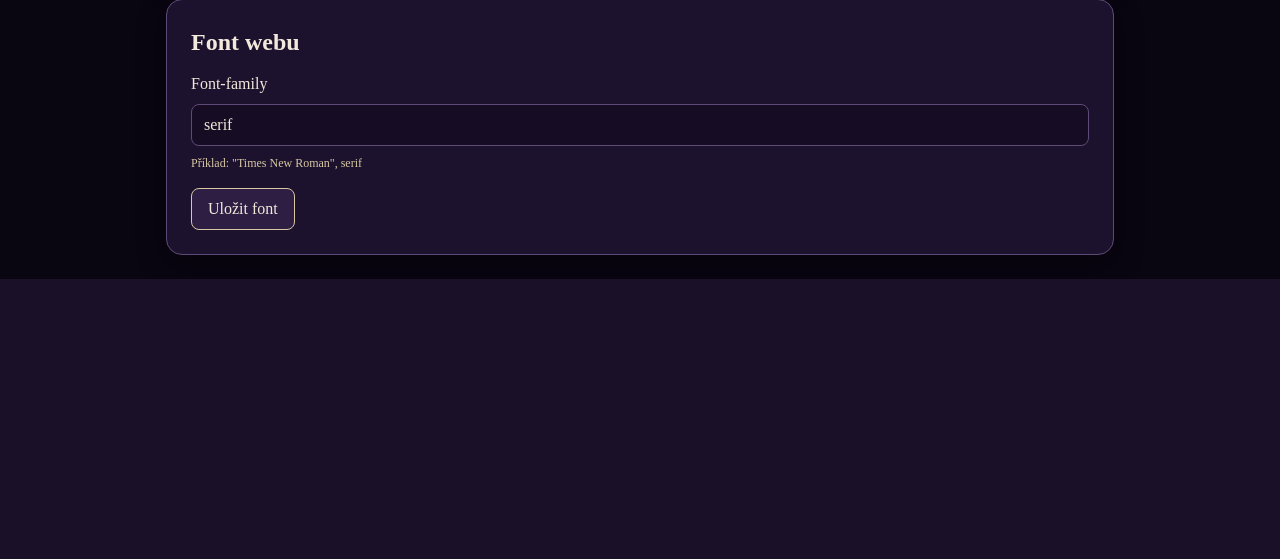
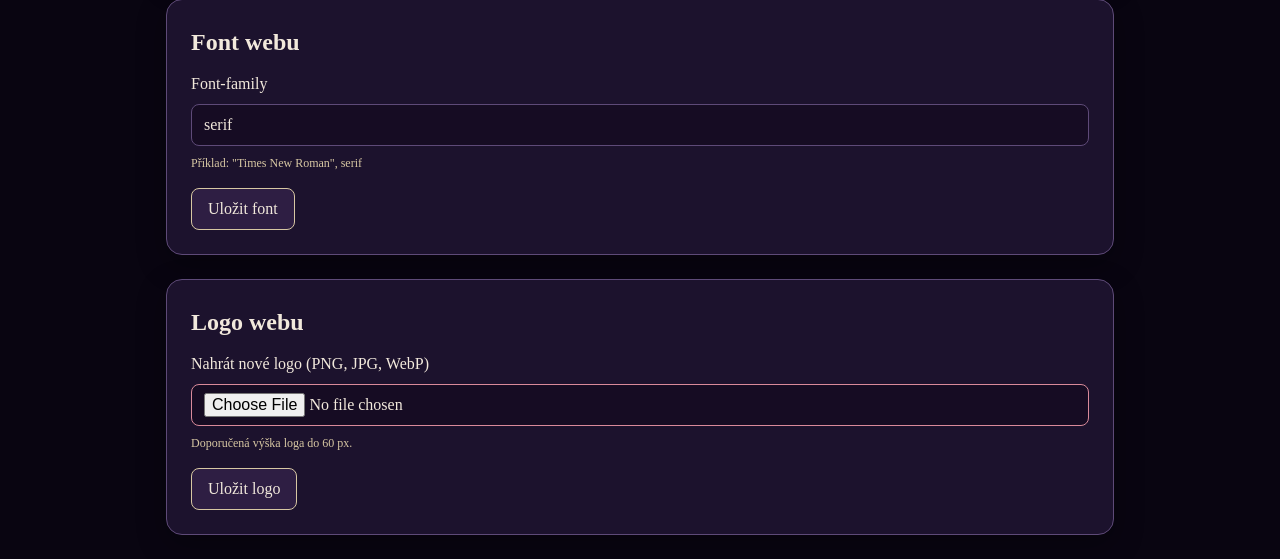
Before and after one commit to trefilmichal-prog/anet, a PHP site: page /admin/settings.php in a window 1280 px wide. Shown: the part 1580-2139 px from the top of the page. Before the commit the page ends 1859 px from the top, so only its background shows below. Run offline with PHP 8.4, Linux system fonts and the light colour scheme; the visitor is signed in with stand-in values (Sample User, id 1); some libraries are stand-ins or nearby versions.

Commit message:
Add site logo upload and header display

```diff
--- a/admin/admin.css
+++ b/admin/admin.css
@@ -158,6 +158,15 @@ a:focus-visible {
 .admin-help {
     color: var(--admin-color-text-muted);
     font-size: var(--admin-font-size-xs);
+}
+
+.admin-logo-preview {
+    max-height: 80px;
+    width: auto;
+    border-radius: var(--admin-radius-sm);
+    border: 1px solid var(--admin-color-border);
+    background: var(--admin-color-bg-elevated);
+    padding: var(--admin-space-1);
 }
 
 .admin-form input,
--- a/admin/settings.php
+++ b/admin/settings.php
@@ -2,6 +2,7 @@
 require_once __DIR__ . '/auth.php';
 require_once dirname(__DIR__) . '/includes/settings_repository.php';
 require_once dirname(__DIR__) . '/includes/festival_content.php';
+require_once dirname(__DIR__) . '/includes/upload.php';
 
 require_admin_login();
 
@@ -13,6 +14,8 @@ $menuMessage = '';
 $menuError = '';
 $fontMessage = '';
 $fontError = '';
+$logoMessage = '';
+$logoError = '';
 $menuDefaults = get_admin_menu_defaults();
 $festivalText = get_setting('festival_page_text', get_default_festival_page_text());
 $adminMenuEnabledValue = get_setting('admin_menu_bg_enabled', $menuDefaults['admin_menu_bg_enabled']);
@@ -20,6 +23,7 @@ $adminMenuEnabled = $adminMenuEnabledValue === '1';
 $adminMenuColor = get_setting('admin_menu_bg_color', $menuDefaults['admin_menu_bg_color']);
 $adminMenuOpacity = get_setting('admin_menu_bg_opacity', $menuDefaults['admin_menu_bg_opacity']);
 $siteFontFamily = get_setting('site_font_family', get_site_font_family_default());
+$siteLogoPath = get_setting('site_logo_path', '');
 
 try {
     $db = get_db();
@@ -95,6 +99,16 @@ try {
                 $siteFontFamily = $siteFontFamilyNormalized;
                 $fontMessage = $siteFontFamilyInput === '' ? 'Font byl obnoven na výchozí hodnotu.' : 'Font byl úspěšně uložen.';
             }
+        } elseif ($action === 'save_site_logo') {
+            $uploadedLogo = handle_image_upload('site_logo_file', 'logo');
+
+            if ($uploadedLogo === null || $uploadedLogo === '') {
+                throw new RuntimeException('Vyberte obrázek loga ve formátu PNG, JPG nebo WebP.');
+            }
+
+            set_setting('site_logo_path', $uploadedLogo);
+            $siteLogoPath = $uploadedLogo;
+            $logoMessage = 'Logo bylo uloženo.';
         }
     }
 } catch (RuntimeException $e) {
@@ -103,12 +117,14 @@ try {
     $festivalError = $e->getMessage();
     $menuError = $e->getMessage();
     $fontError = $e->getMessage();
+    $logoError = $e->getMessage();
 } catch (Exception $e) {
     error_log('Admin settings init failed: ' . $e->getMessage());
     $pinError = 'Nepodařilo se načíst nastavení. Zkuste to prosím znovu.';
     $festivalError = 'Nepodařilo se načíst nastavení. Zkuste to prosím znovu.';
     $menuError = 'Nepodařilo se načíst nastavení. Zkuste to prosím znovu.';
     $fontError = 'Nepodařilo se načíst nastavení. Zkuste to prosím znovu.';
+    $logoError = 'Nepodařilo se načíst nastavení. Zkuste to prosím znovu.';
 }
 
 $adminPageTitle = 'Nastavení';
@@ -183,6 +199,28 @@ require_once __DIR__ . '/partials/header.php';
             <button class="admin-button" type="submit">Uložit font</button>
         </form>
     </section>
+
+    <section class="admin-card">
+        <h1>Logo webu</h1>
+        <?php if ($logoMessage): ?><p class="admin-alert admin-alert--success"><?php echo h($logoMessage); ?></p><?php endif; ?>
+        <?php if ($logoError): ?><p class="admin-alert admin-alert--error"><?php echo h($logoError); ?></p><?php endif; ?>
+
+        <form class="admin-form" method="post" enctype="multipart/form-data">
+            <input type="hidden" name="action" value="save_site_logo">
+            <?php if ($siteLogoPath !== ''): ?>
+                <div class="admin-field">
+                    <span>Aktuální logo</span>
+                    <img class="admin-logo-preview" src="<?php echo h($siteLogoPath); ?>" alt="Aktuální logo webu">
+                </div>
+            <?php endif; ?>
+            <label class="admin-field">
+                <span>Nahrát nové logo (PNG, JPG, WebP)</span>
+                <input type="file" name="site_logo_file" accept=".png,.jpg,.jpeg,.webp,image/png,image/jpeg,image/webp" required>
+                <span class="admin-help">Doporučená výška loga do 60 px.</span>
+            </label>
+            <button class="admin-button" type="submit">Uložit logo</button>
+        </form>
+    </section>
 </section>
 
 <?php require_once __DIR__ . '/partials/footer.php'; ?>
--- a/includes/upload.php
+++ b/includes/upload.php
@@ -24,7 +24,7 @@ function resolve_admin_form_error(Exception $exception)
 
 function ensure_upload_directory($type)
 {
-    $allowed = array('backgrounds', 'news', 'program', 'artists');
+    $allowed = array('backgrounds', 'news', 'program', 'artists', 'logo');
     if (!in_array($type, $allowed, true)) {
         throw new RuntimeException('Neplatný typ upload adresáře.');
     }
```
Also changed, not shown: Style.css (+9 -1 lines), includes/site_header.php (+8 -1 lines).
